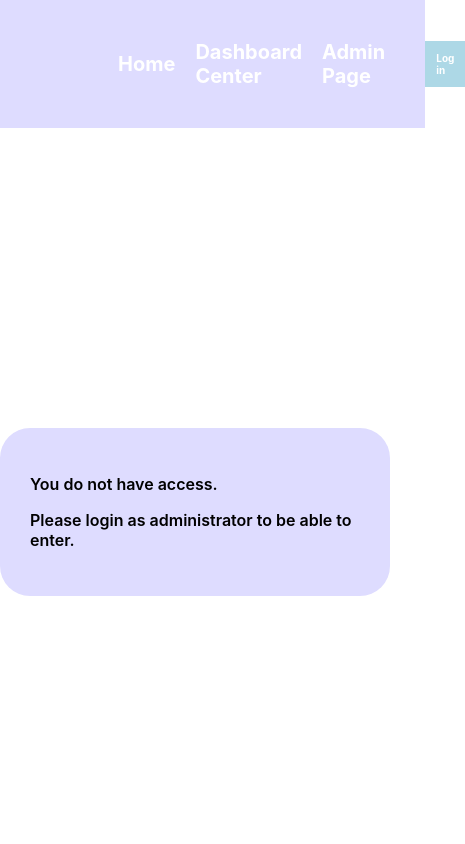
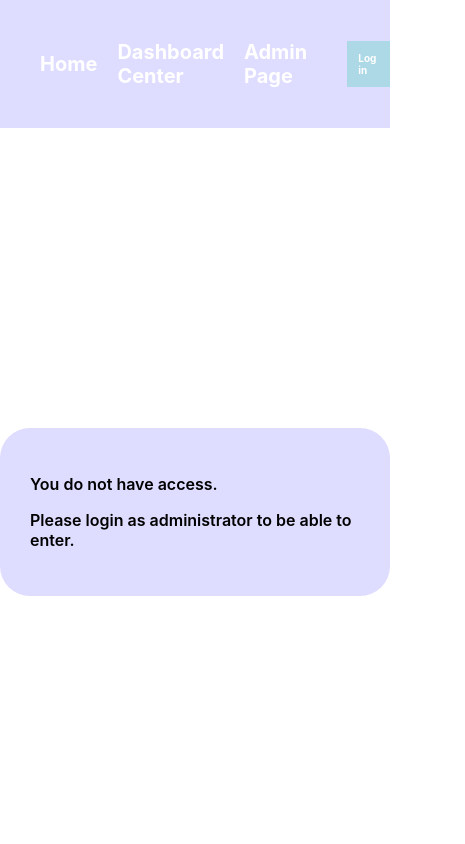
Before and after one commit to Firet/permissions-auth-app, a React (Vite) app: page /admin in a window 390 px wide. Shown: the top 844 px of the page, 465 px wide, since content can reach past the window. Built offline with nearby package versions, Linux system fonts and the light colour scheme; no server answers.

Commit message:
Fix header bug in mobile

```diff
--- a/src/components/templates/Header.tsx
+++ b/src/components/templates/Header.tsx
@@ -21,11 +21,10 @@ const LinksContainer = styled.header`
 	// font-weight: 500;
 	display: flex;
 	flex-direction: row;
-	width: 100%;
+	width: 80%;
 	justify-content: space-between;
 	align-items: center;
 	padding: 30px;
-	margin-left: 20%;
 `;
 
 const AuthStatusContainer = styled.header`
```
